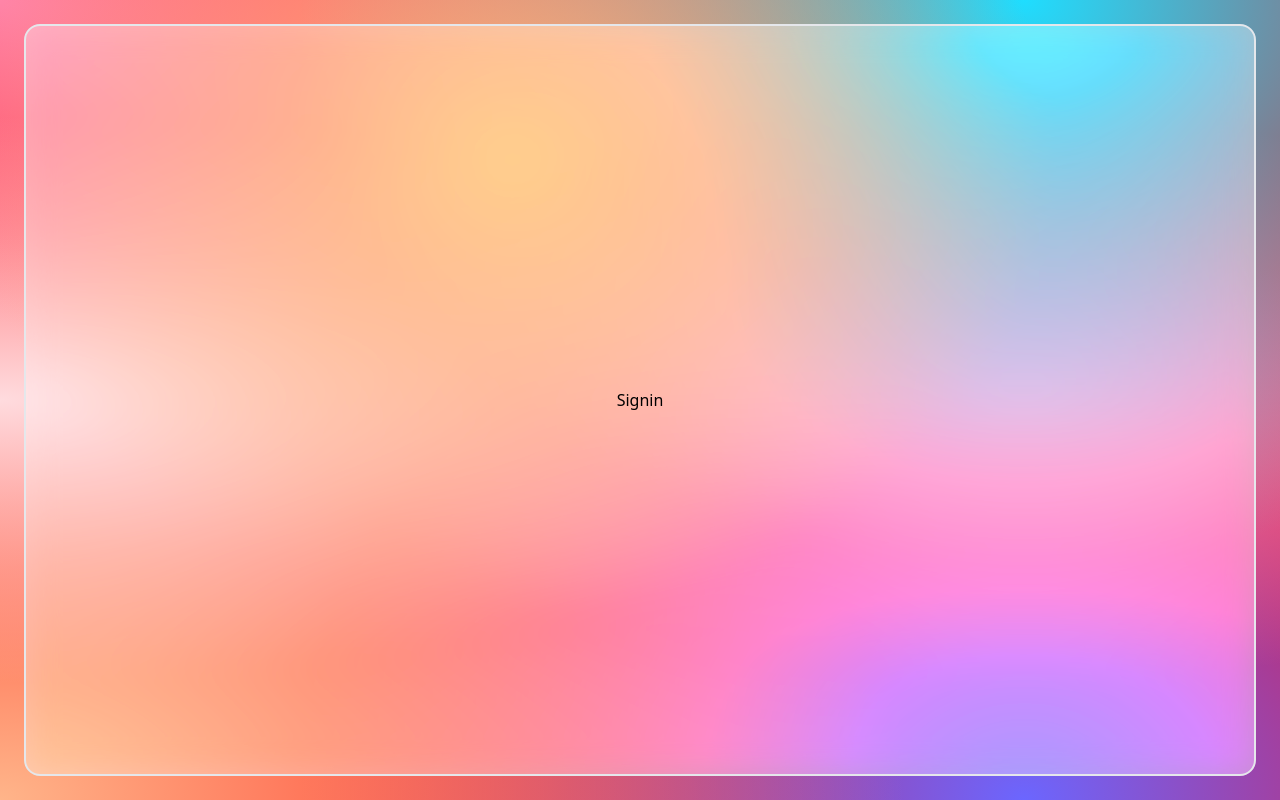
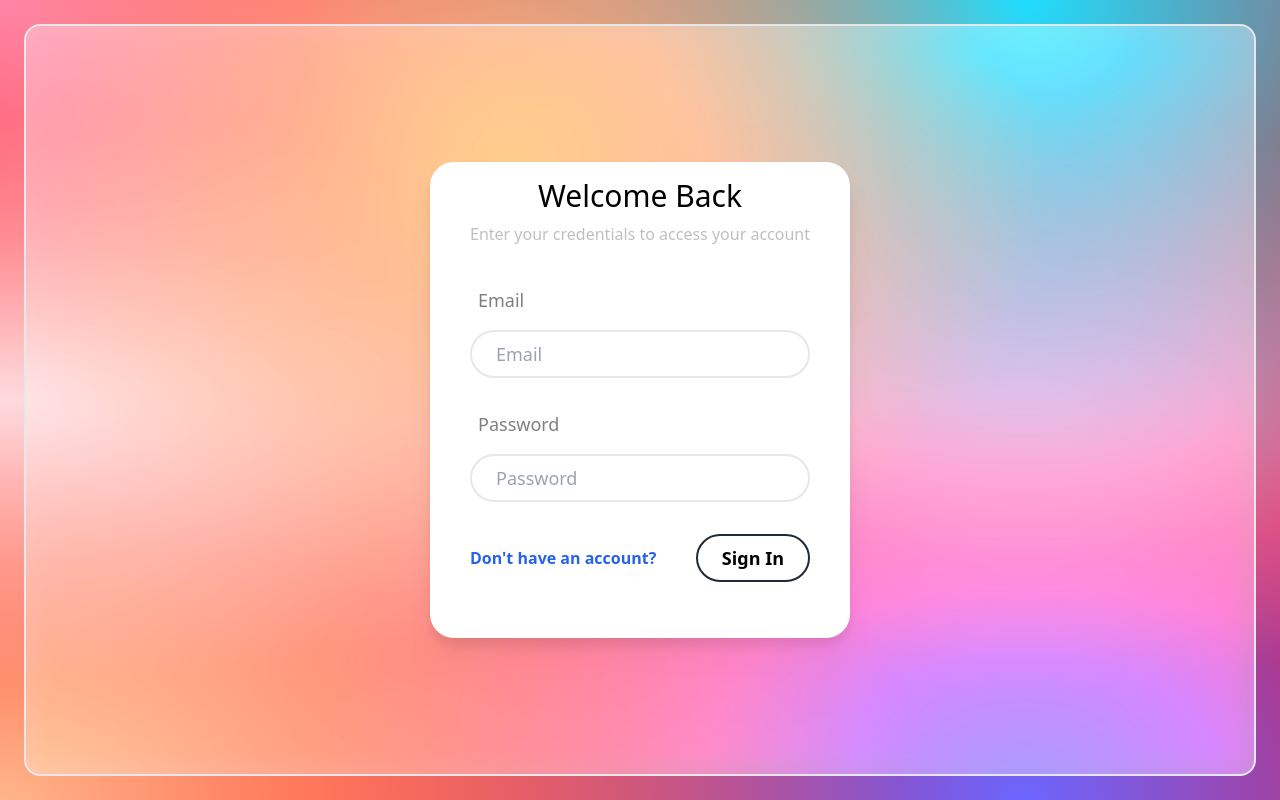
Before and after one commit to Ayyubxon-coder/fullstack-nextjs-project-management-app, a Next.js app: page /signin in a window 1280 px wide. Built offline with nearby package versions, Linux system fonts and the light colour scheme.

Commit message:
authform component has been added

```diff
--- a/app/(auth)/signin/page.tsx
+++ b/app/(auth)/signin/page.tsx
@@ -1,5 +1,4 @@
-const Signin = () => {
-  return <div>Signin</div>;
-};
-
-export default Signin;
+import AuthForm from '@/components/AuthForm';
+export default function Signin() {
+  return <AuthForm mode='signin' />;
+}
--- /dev/null
+++ b/components/AuthForm.tsx
@@ -0,0 +1,149 @@
+'use client';
+import { register, signin } from '@/lib/api';
+import { FormEvent, useCallback, useState } from 'react';
+import Link from 'next/link';
+import { useRouter } from 'next/navigation';
+import { Card, Button, Input } from '@/components';
+import { IFormState } from '@/types';
+
+const registerContent = {
+  linkUrl: '/signin',
+  linkText: 'Already have an account?',
+  header: 'Create a new Account',
+  subheader: 'Just a few things to get started',
+  buttonText: 'Register',
+};
+
+const signinContent = {
+  linkUrl: '/register',
+  linkText: "Don't have an account?",
+  header: 'Welcome Back',
+  subheader: 'Enter your credentials to access your account',
+  buttonText: 'Sign In',
+};
+
+const initial = { email: '', password: '', firstName: '', lastName: '' };
+
+type AuthFormProps = {
+  mode: 'signin' | 'register';
+};
+
+export default function AuthForm({ mode }: AuthFormProps) {
+  const [formState, setFormState] = useState<IFormState>({ ...initial });
+  const [error, setError] = useState('');
+
+  const router = useRouter();
+  const handleSubmit = useCallback(
+    async (e: FormEvent<HTMLFormElement>) => {
+      e.preventDefault();
+
+      try {
+        if (mode === 'register') {
+          await register(formState);
+        } else {
+          await signin(formState);
+        }
+
+        router.replace('/home');
+      } catch (e) {
+        setError(`Could not ${mode}`);
+      } finally {
+        setFormState({ ...initial });
+      }
+    },
+    [
+      formState.email,
+      formState.password,
+      formState.firstName,
+      formState.lastName,
+    ]
+  );
+
+  const content = mode === 'register' ? registerContent : signinContent;
+
+  return (
+    <Card>
+      <div className='w-full'>
+        <div className='text-center'>
+          <h2 className='text-3xl mb-2'>{content.header}</h2>
+          <p className='tex-lg text-black/25'>{content.subheader}</p>
+        </div>
+        <form onSubmit={handleSubmit} className='py-10 w-full'>
+          {mode === 'register' && (
+            <div className='flex mb-8 justify-between'>
+              <div className='pr-2'>
+                <div className='text-lg mb-4 ml-2 text-black/50'>
+                  First Name
+                </div>
+                <Input
+                  required
+                  placeholder='First Name'
+                  value={formState.firstName}
+                  className='border-solid border-gray border-2 px-6 py-2 text-lg rounded-3xl w-full'
+                  onChange={(e) =>
+                    setFormState((s) => ({ ...s, firstName: e.target.value }))
+                  }
+                />
+              </div>
+              <div className='pl-2'>
+                <div className='text-lg mb-4 ml-2 text-black/50'>Last Name</div>
+                <Input
+                  required
+                  placeholder='Last Name'
+                  value={formState.lastName}
+                  className='border-solid border-gray border-2 px-6 py-2 text-lg rounded-3xl w-full'
+                  onChange={(e) =>
+                    setFormState((s) => ({ ...s, lastName: e.target.value }))
+                  }
+                />
+              </div>
+            </div>
+          )}
+          <div className='mb-8'>
+            <div className='text-lg mb-4 ml-2 text-black/50'>Email</div>
+            <Input
+              required
+              type='email'
+              placeholder='Email'
+              value={formState.email}
+              className='border-solid border-gray border-2 px-6 py-2 text-lg rounded-3xl w-full'
+              onChange={(e) =>
+                setFormState((s) => ({ ...s, email: e.target.value }))
+              }
+            />
+          </div>
+          <div className='mb-8'>
+            <div className='text-lg mb-4 ml-2 text-black/50'>Password</div>
+            <Input
+              required
+              value={formState.password}
+              type='password'
+              placeholder='Password'
+              className='border-solid border-gray border-2 px-6 py-2 text-lg rounded-3xl w-full'
+              onChange={(e) =>
+                setFormState((s) => ({ ...s, password: e.target.value }))
+              }
+            />
+          </div>
+          <div className='flex items-center justify-between'>
+            <div>
+              <span>
+                <Link
+                  href={content.linkUrl}
+                  className='text-blue-600 font-bold'
+                >
+                  {content.linkText}
+                </Link>
+              </span>
+            </div>
+            <div>
+              <Button type='submit' intent='secondary'>
+                {content.buttonText}
+              </Button>
+            </div>
+          </div>
+        </form>
+      </div>
+    </Card>
+  );
+}
--- a/components/Button.tsx
+++ b/components/Button.tsx
@@ -49,7 +49,7 @@
   extends React.HTMLAttributes<HTMLButtonElement>,
     VariantProps<typeof buttonClasses> {}
 
-const Button: FC<ButtonProps> = ({
+export const Button: FC<ButtonProps> = ({
   children,
   className,
   intent,
@@ -62,5 +62,3 @@
     </button>
   );
 };
-
-export default Button;
--- a/components/Card.tsx
+++ b/components/Card.tsx
@@ -2,7 +2,7 @@
 import { ReactNode } from 'react';
 interface CardProps {
   children: ReactNode;
-  className: string;
+  className?: string;
 }
 
 export const Card = ({ className, children }: CardProps) => {
--- a/components/index.ts
+++ b/components/index.ts
@@ -4,3 +4,4 @@
 export * from './Input';
 export * from './SidebarLink';
 export * from './Sidebar';
+export * from './AuthForm';
--- /dev/null
+++ b/lib/api.ts
@@ -0,0 +1,44 @@
+import { IFetcher, IRegisterUser, ISigninUser } from '@/types/authTypes';
+
+const fetcher = async ({
+  url,
+  method,
+  body,
+  json = true,
+}: IFetcher): Promise<any> => {
+  const res = await fetch(url, {
+    method,
+    body: body && JSON.stringify(body),
+    headers: {
+      Accept: 'application/json',
+      'Content-Type': 'application/json',
+    },
+  });
+
+  if (!res.ok) {
+    throw new Error('API Error');
+  }
+
+  if (json) {
+    const data = await res.json();
+    return data;
+  }
+};
+
+export const register = async (user: IRegisterUser): Promise<any> => {
+  return fetcher({
+    url: '/api/register',
+    method: 'POST',
+    body: user,
+    json: false,
+  });
+};
+
+export const signin = async (user: ISigninUser): Promise<any> => {
+  return fetcher({
+    url: '/api/signin',
+    method: 'POST',
+    body: user,
+    json: false,
+  });
+};
--- /dev/null
+++ b/types/authTypes.ts
@@ -0,0 +1,14 @@
+export interface IFetcher {
+  url: string;
+  method: string;
+  body: any;
+  json: boolean;
+}
+export interface IRegisterUser {
+  email: string;
+  password: string;
+  firstName: string;
+  lastName: string;
+}
+export interface ISigninUser extends IRegisterUser {}
+export interface IFormState extends IRegisterUser {}
--- /dev/null
+++ b/types/index.ts
@@ -0,0 +1 @@
+export * from './authTypes';
```
